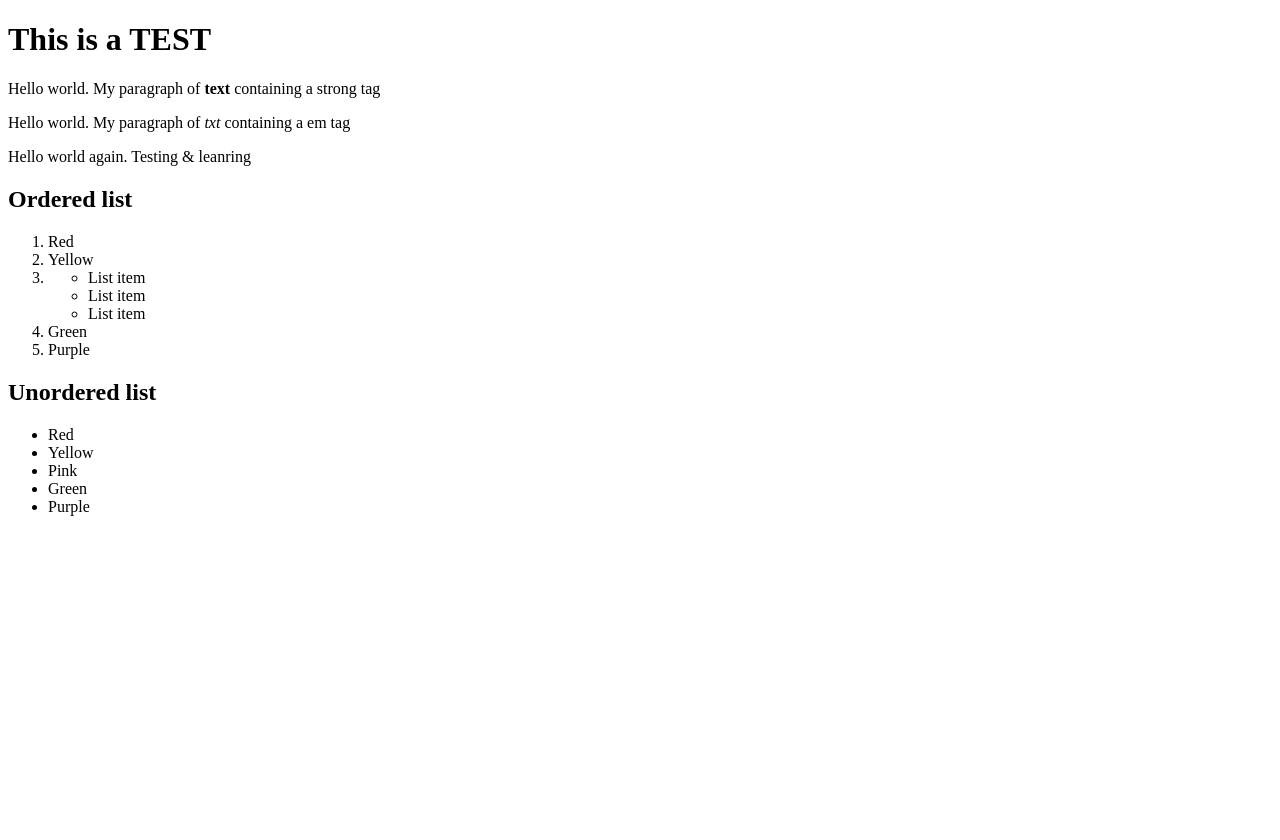
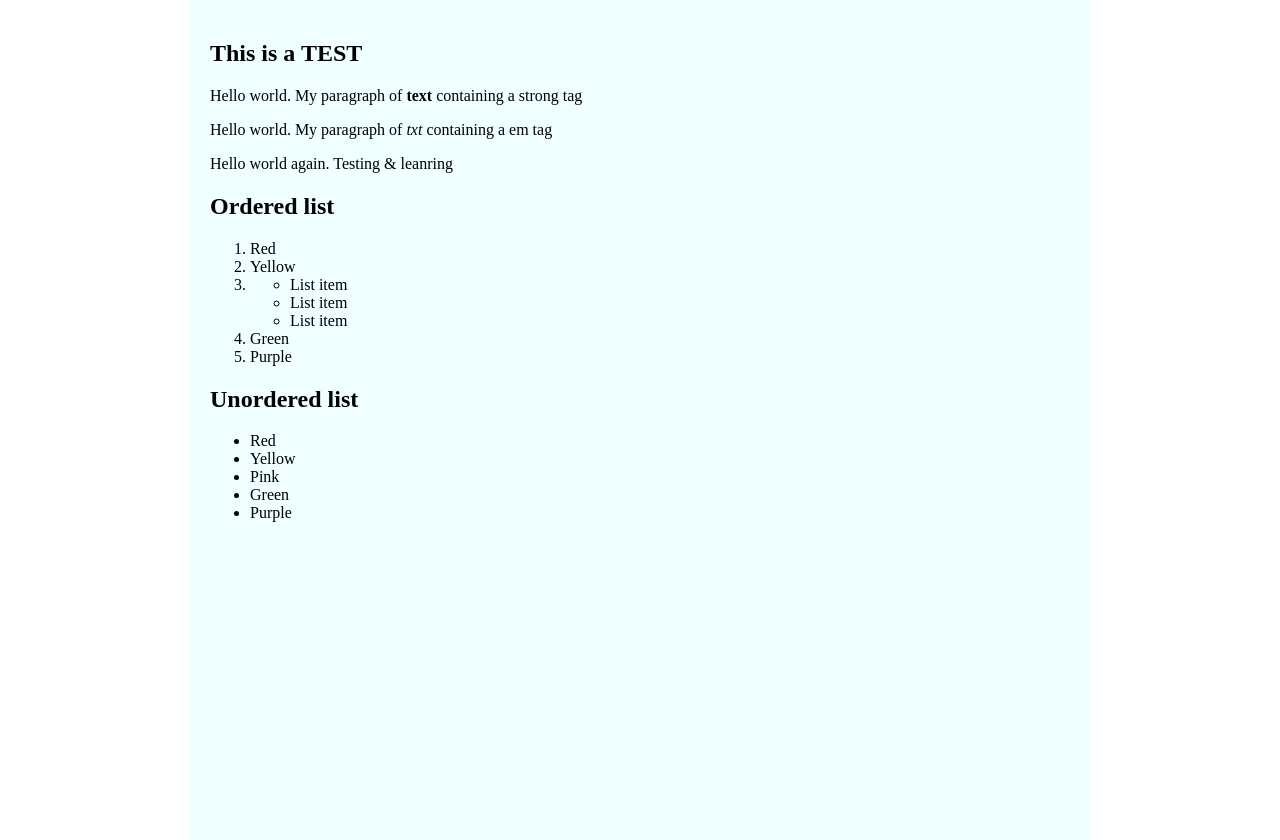
Before and after one commit to mrmarcfletcher/git_test, a plain HTML site: page index.html in a window 1280 px wide. Before the commit the page ends 800 px from the top, so only its background shows below. Drawn offline with Linux system fonts and the light colour scheme.

Commit message:
Add external style sheet

```diff
--- a/index.html
+++ b/index.html
@@ -4,9 +4,11 @@
     <meta charset="UTF-8">
     <meta http-equiv="X-UA-Compatible" content="IE=edge">
     <meta name="viewport" content="width=device-width, initial-scale=1.0">
+    <link rel="stylesheet" href="style.css">
     <title>Document</title>
 </head>
 <body>
+    <section id="main_container">
     <h1>This is a TEST</h1>
     <p>Hello world. My paragraph of <strong>text</strong>  containing a strong tag</p>
     <p>Hello world. My paragraph of <em>txt</em> containing a em tag</p>
@@ -33,5 +35,6 @@
         <li>Green</li>
         <li>Purple</li>
     </ul>
+</section>
 </body>
 </html>
--- /dev/null
+++ b/style.css
@@ -0,0 +1,9 @@
+body{
+  width: 900px;
+  margin: 0px auto;
+}
+#main_container{
+  min-height: 100vh;
+  padding: 20px;
+  background-color: azure;
+}
```
